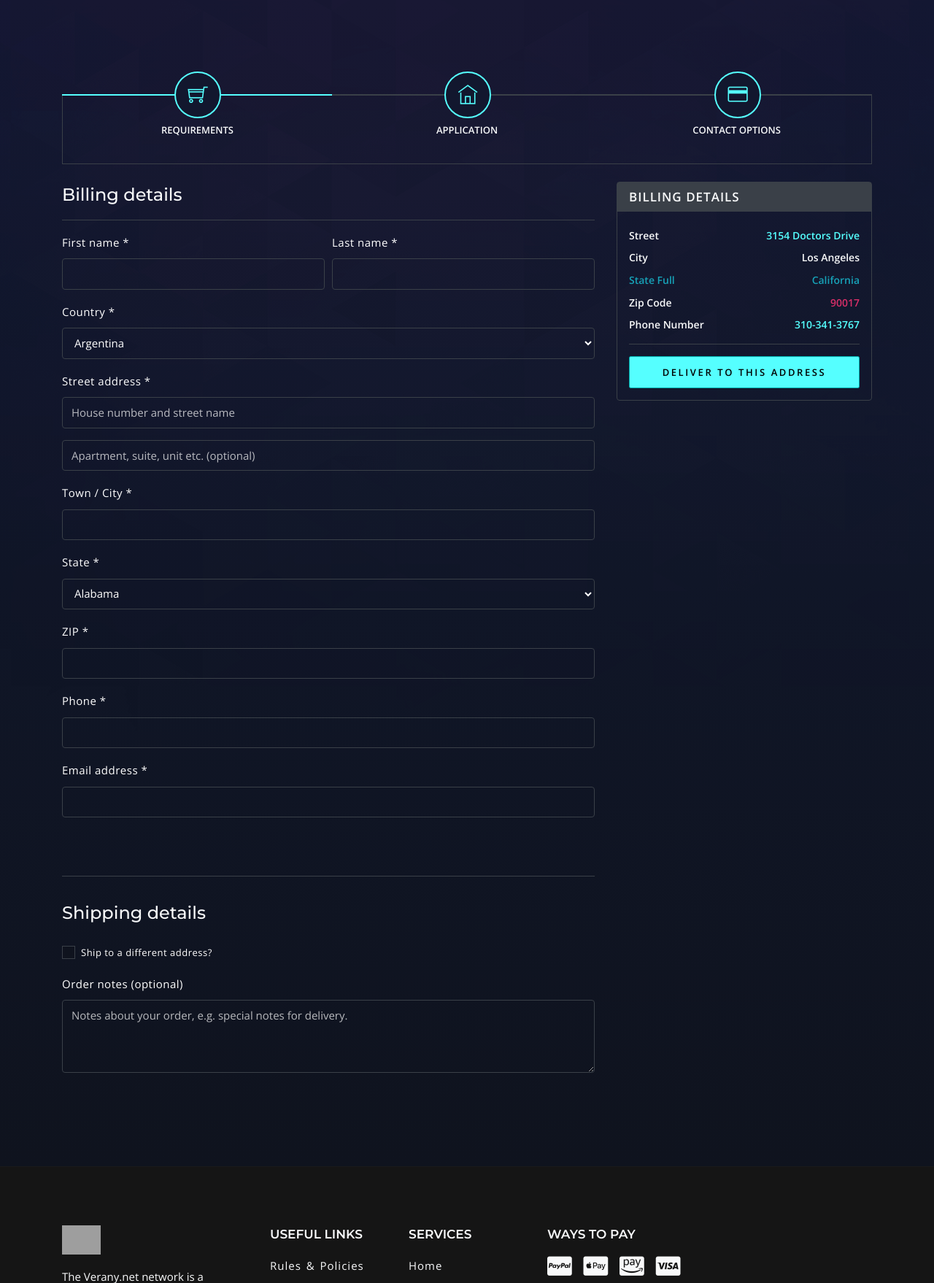
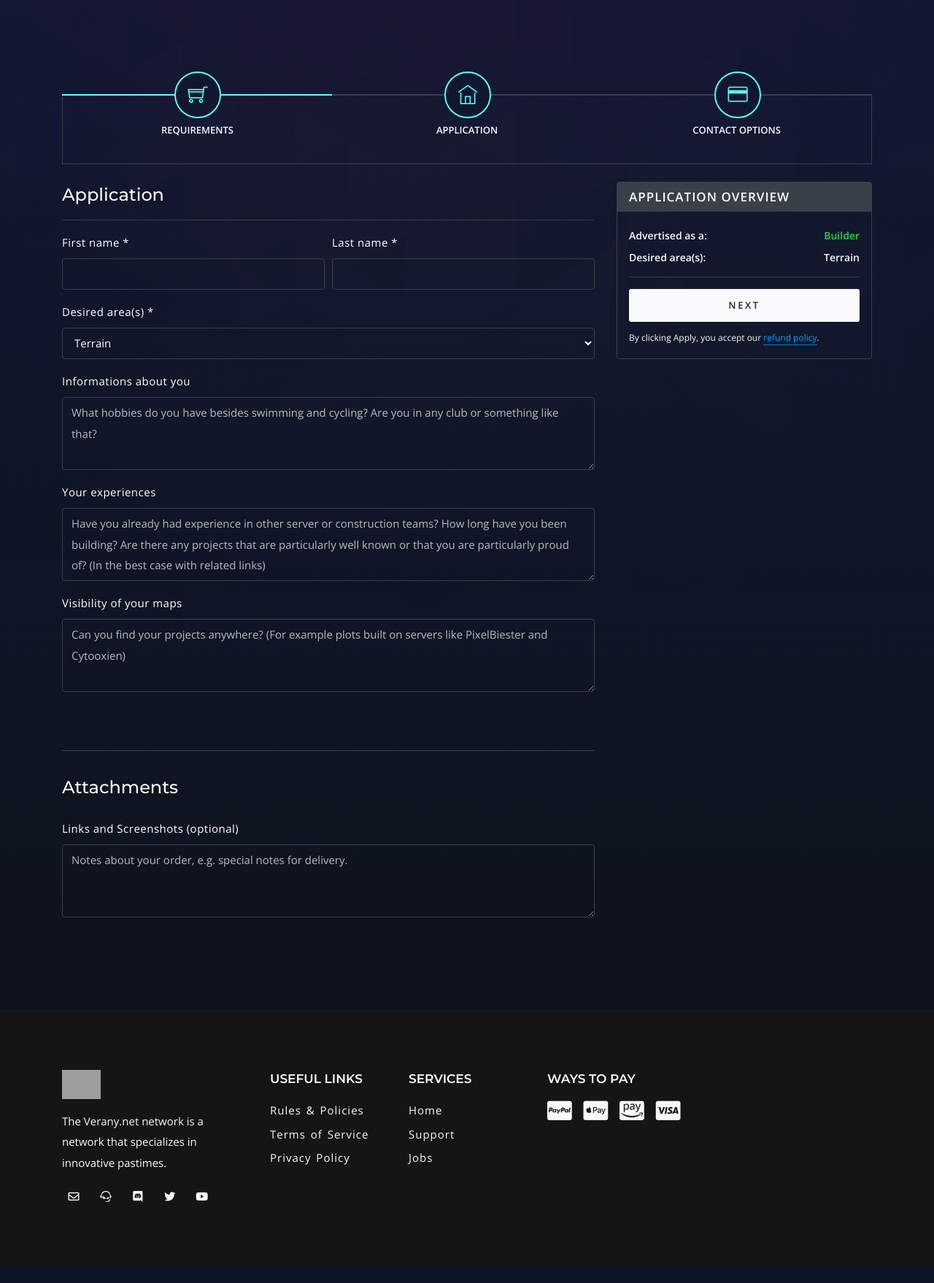
Before and after one commit to verany-network/website-frontend, a PHP site: page /apply/builder/application.php in a window 1280 px wide. Shown: the part 60-1818 px from the top of the page at 73% size. After the commit the page ends 1795 px from the top, so only its background shows below. Run offline with PHP 8.4, Linux system fonts and the light colour scheme; grey boxes are pictures that could not be loaded.

Commit message:
Updated builder application pages

```diff
--- a/apply/builder/application.php
+++ b/apply/builder/application.php
@@ -75,7 +75,7 @@
           <div class="col-4 col-sm-8 col-md-8 col-lg-6 col-xl-4 ml-auto text-right">
             <ul class="nav navbar-nav d-none d-sm-inline-flex flex-row">
               <li class="nav-item dropdown">
-                <a class="nav-link dropdown-toggle small text-capitalize" href="#" id="dropdownUser" data-toggle="dropdown" aria-haspopup="true" aria-expanded="false"><img src="../assets/img/avatar/2.jpg" class="img-xs rounded-circle mr-2" alt="Avatar">NicoVRNY </a>
+                <a class="nav-link dropdown-toggle small text-capitalize" href="#" id="dropdownUser" data-toggle="dropdown" aria-haspopup="true" aria-expanded="false"><img src="../../assets/img/avatar/2.jpg" class="img-xs rounded-circle mr-2" alt="Avatar">NicoVRNY </a>
                 <div class="dropdown-menu position-absolute" aria-labelledby="dropdownUser">
                   <a class="dropdown-item" href="#"><span class="mr-2"><i class="fas fa-user"></i></span>Profile</a>
                   <a class="dropdown-item" href="#"><span class="mr-2"><i class="fas fa-sign-out-alt"></i></span>Logout</a>
@@ -142,7 +142,7 @@
               <div class="col-lg-8 mb-8 mb-lg-0">
                 <div>
                   <div>
-                    <h4>Billing details</h4>
+                    <h4>Application</h4>
                     <hr class="border-secondary my-4">
                     <div class="mb-9">
                       <form class="input-transparent">
@@ -157,64 +157,38 @@
                           </div>
                         </div>
                         <div class="form-group">
-                          <label class="small-1" for="country">Country *</label>
+                          <label class="small-1" for="country">Desired area(s) *</label>
                           <select class="form-control" id="country">
-                            <option>Argentina</option>
-                            <option>Germany</option>
-                            <option>Japan</option>
-                            <option>South Korea</option>
-                            <option>United Kingdom (UK)</option>
-                            <option>United States (US)</option>
+                            <option>Terrain</option>
+                            <option>Details</option>
+                            <option>Structures</option>
+                            <option>Coloring</option>
+                            <option>Armor Stand Editing</option>
+                            <option>Something else</option>
                           </select>
                         </div>
                         <div class="form-group">
-                          <label class="small-1" for="billing_address_1">Street address *</label>
-                          <input name="billing_address_1" type="text" class="form-control" required="" placeholder="House number and street name" id="billing_address_1">
+                          <label class="small-1" for="order_comments">Informations about you</label>
+                          <textarea class="form-control" placeholder="What hobbies do you have besides swimming and cycling? Are you in any club or something like that?" id="order_comments" rows="3"></textarea>
                         </div>
                         <div class="form-group">
-                          <input name="billing_address_2" type="text" class="form-control" required="" placeholder="Apartment, suite, unit etc. (optional)" id="billing_address_2">
+                          <label class="small-1" for="order_comments">Your experiences</label>
+                          <textarea class="form-control" placeholder="Have you already had experience in other server or construction teams? How long have you been building? Are there any projects that are particularly well known or that you are particularly proud of? (In the best case with related links)" id="order_comments" rows="3"></textarea>
                         </div>
                         <div class="form-group">
-                          <label class="small-1" for="billing_city">Town / City *</label>
-                          <input name="billing_city" type="text" class="form-control" required="" id="billing_city">
-                        </div>
-                        <div class="form-group">
-                          <label class="small-1" for="state">State *</label>
-                          <select class="form-control" id="state">
-                            <option>Alabama</option>
-                            <option>Colorado</option>
-                            <option>Louisiana</option>
-                            <option>New York</option>
-                            <option>Ohio</option>
-                            <option>Wyoming</option>
-                          </select>
-                        </div>
-                        <div class="form-group">
-                          <label class="small-1" for="billing_postcode">ZIP *</label>
-                          <input name="billing_postcode" type="text" class="form-control" required="" id="billing_postcode">
-                        </div>
-                        <div class="form-group">
-                          <label class="small-1" for="billing_phone">Phone *</label>
-                          <input name="billing_phone" type="text" class="form-control" required="" id="billing_phone">
-                        </div>
-                        <div class="form-group">
-                          <label class="small-1" for="billing_email">Email address *</label>
-                          <input name="billing_email" type="email" class="form-control" required="" id="billing_email">
+                          <label class="small-1" for="order_comments">Visibility of your maps</label>
+                          <textarea class="form-control" placeholder="Can you find your projects anywhere? (For example plots built on servers like PixelBiester and Cytooxien)" id="order_comments" rows="3"></textarea>
                         </div>
                       </form>
                     </div>
                     <hr class="border-secondary my-7">
-                    <h4 class="mb-6">Shipping details</h4>
+                    <h4 class="mb-6">Attachments</h4>
                     <div>
                       <form class="input-transparent">
                         <div class="form-group custom-control custom-checkbox">
-                          <input class="custom-control-input" type="checkbox" value="" id="ship_to_different_address">
-                          <label class="custom-control-label" for="ship_to_different_address">
-                            Ship to a different address?
-                          </label>
                         </div>
                         <div class="form-group">
-                          <label class="small-1" for="order_comments">Order notes (optional)</label>
+                          <label class="small-1" for="order_comments">Links and Screenshots (optional)</label>
                           <textarea class="form-control" placeholder="Notes about your order, e.g. special notes for delivery." id="order_comments" rows="3"></textarea>
                         </div>
                       </form>
@@ -224,42 +198,27 @@
               </div>
               <div class="col-lg-4">
                 <div class="archive border border-secondary rounded">
-                  <div class="bg-secondary px-4 py-1"><span class="fw-600 ls-1 text-uppercase lead-1">Billing Details</span></div>
+                  <div class="bg-secondary px-4 py-1"><span class="fw-600 ls-1 text-uppercase lead-1">Application Overview</span></div>
                   <div class="p-4">
                     <ul class="list-unstyled small mb-0">
                       <li class="my-1">
                         <div class="d-flex small-2 fw-600">
-                          <div>Street</div>
-                          <div class="ml-auto text-warning">3154  Doctors Drive</div>
+                          <div>Advertised as a:</div>
+                          <div class="ml-auto text-success">Builder</div>
                         </div>
                       </li>
                       <li class="my-1">
                         <div class="d-flex small-2 fw-600">
-                          <div>City</div>
-                          <div class="ml-auto">Los Angeles</div>
-                        </div>
-                      </li>
-                      <li class="my-1">
-                        <div class="d-flex text-info small-2 fw-600">
-                          <div>State Full</div>
-                          <div class="ml-auto">California</div>
-                        </div>
-                      </li>
-                      <li class="my-1">
-                        <div class="d-flex small-2 fw-600">
-                          <div>Zip Code</div>
-                          <div class="ml-auto text-danger">90017</div>
-                        </div>
-                      </li>
-                      <li class="my-1">
-                        <div class="d-flex small-2 fw-600">
-                          <div>Phone Number</div>
-                          <div class="ml-auto text-warning">310-341-3767</div>
+                          <div>Desired area(s):</div>
+                          <div class="ml-auto">Terrain</div>
                         </div>
                       </li>
                       <li><hr class="my-3 border-secondary"></li>
                       <li>
-                        <a href="checkout-payment.php" class="btn btn-lg btn-block btn-warning mt-4 px-3">Deliver To This Address</a>
+                        <a href="checkout-payment.php" class="btn btn-lg btn-block btn-light mt-4 px-3">NEXT</a>
+                      </li>
+                      <li class="lh-1">
+                        <span class="small-4 text-lt w-100 mt-4 pb-1 d-inline-block">By clicking Apply, you accept our <a href="#" target="_blank" class="text-rp text-primary text-underline">refund policy</a>.</span>
                       </li>
                     </ul>
                   </div>
--- a/apply/builder/contacts.php
+++ b/apply/builder/contacts.php
@@ -142,7 +142,7 @@
               <div class="col-lg-8 mb-8 mb-lg-0">
                 <div>
                   <div>
-                    <h4>Contact Options</h4>
+                    <h4>Contact Details</h4>
                     <hr class="border-secondary my-4">
                     <div class="mb-9">
                       <form class="input-transparent" autocomplete="off">
@@ -220,6 +220,9 @@
                       <li><hr class="my-3 border-secondary"></li>
                       <li>
                         <a href="checkout-payment.php" class="btn btn-lg btn-block btn-light mt-4 px-3">SEND APPLICATION</a>
+                      </li>
+                      <li class="lh-1">
+                        <span class="small-4 text-lt w-100 mt-4 pb-1 d-inline-block">By clicking Apply, you accept our <a href="#" target="_blank" class="text-rp text-primary text-underline">refund policy</a>.</span>
                       </li>
                     </ul>
                   </div>
```
Also changed, not shown: apply/builder/requirements.php (+22 -10 lines).
